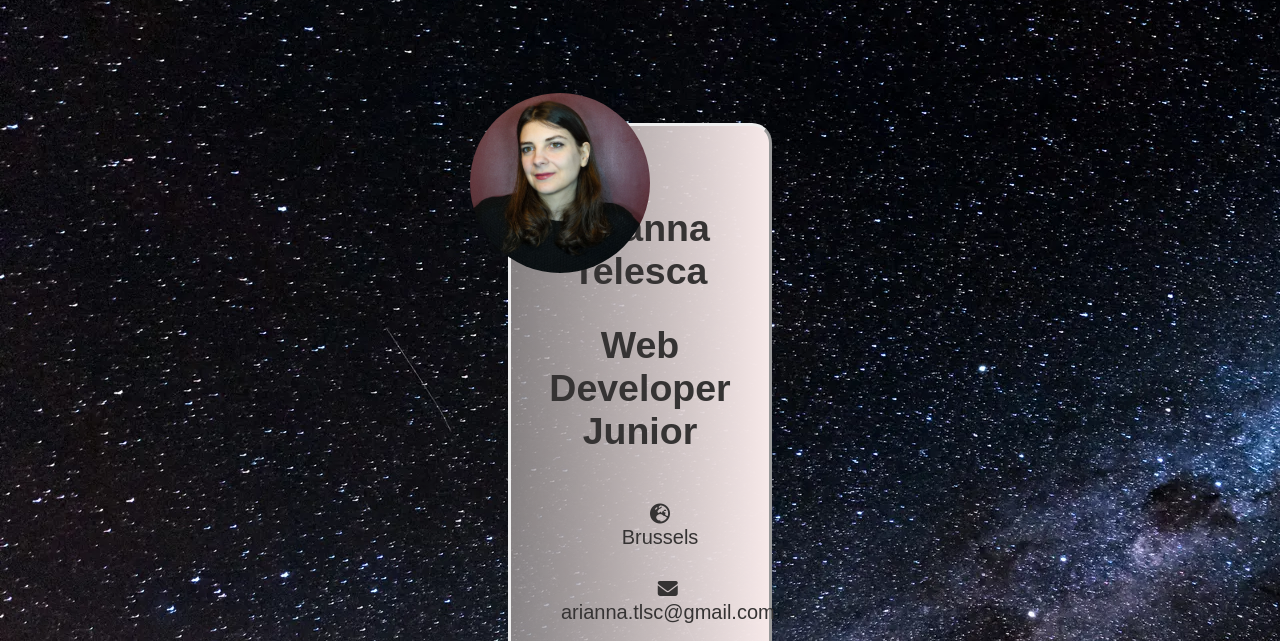
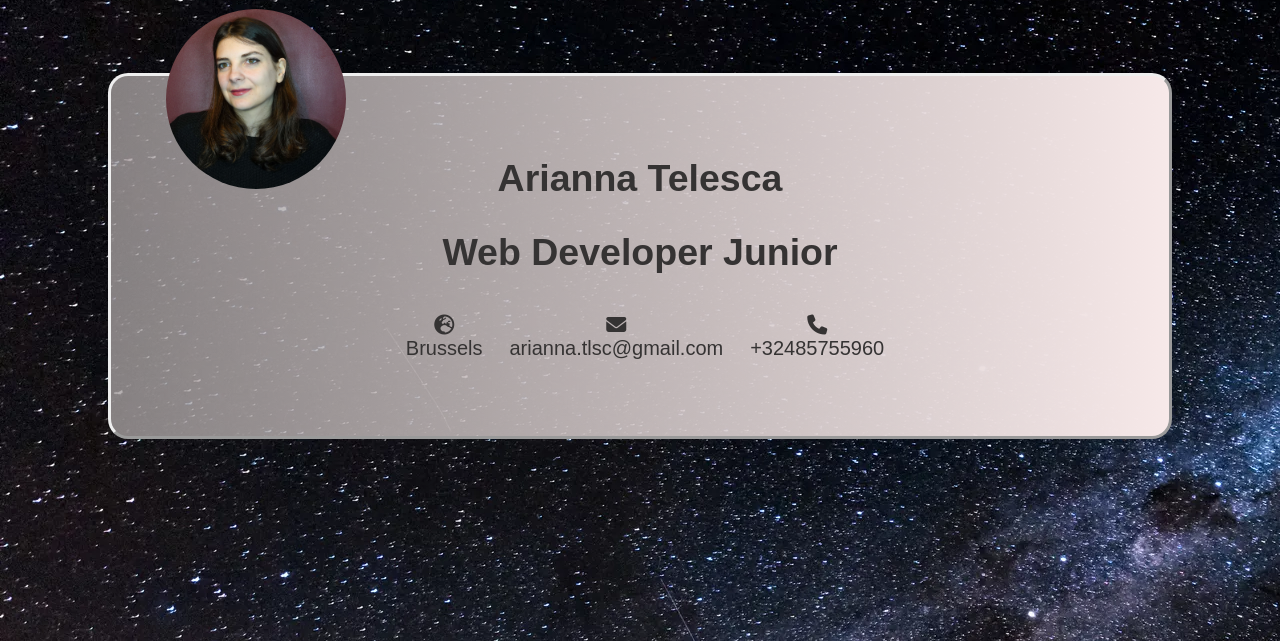
Before and after one commit to AriannaTelesca/VCard, a plain HTML site: page index.html in a window 1280 px wide. Shown: the part 127-768 px from the top of the page. Drawn offline with Linux system fonts and the light colour scheme.

Commit message:
responsive

```diff
--- a/index.html
+++ b/index.html
@@ -14,8 +14,7 @@
     <audio controls autoplay>
         <source
           src="music/Daniel_Veesey_-_04_-_Sonata_No_1_in_F_Minor_Op_2_No_1_-_IV_Prestissimo.mp3"
-          type="audio/mpeg"
-          />
+          type="audio/mpeg">
       </audio>
     <section>
       <h1>Arianna Telesca</h1>
@@ -30,9 +29,8 @@
       <img src="images/meq.png" alt="Arianna's photo"/>
     </div>
     <div class="icons">
-      <a href="https://github.com/AriannaTelesca"
-        ><i class="fa-brands fa-github"></i
-      ></a>
+      <a href="https://github.com/AriannaTelesca">
+        <i class="fa-brands fa-github"></i></a>
       <a href="https://www.linkedin.com/in/arianna-telesca-700096193/"
         ><i class="fa-brands fa-linkedin-in"></i
       ></a>
--- a/styles.css
+++ b/styles.css
@@ -20,8 +20,12 @@ section {
 
 li {
     display:inline-block;
-    padding: 10px;
+    /*padding-right: 30px;*/
     font-size: 20px;
+}
+
+ul {
+    padding-right: 30px;
 }
 
 i {
@@ -71,7 +75,7 @@ img:hover {
     }
 
     img {
-        width: 20%;
+        width: 25%;
         top: 2%;
         left: 5%;
     }
@@ -86,3 +90,14 @@ img:hover {
         font-size: 15px;
     }
 }
+
+@media only screen and (min-width:769px) and (max-width: 1560px) {
+    section {
+        margin: 200px 100px;
+          }
+
+      img   {
+          top: 17%;
+          left:13%;
+          }
+}
```
